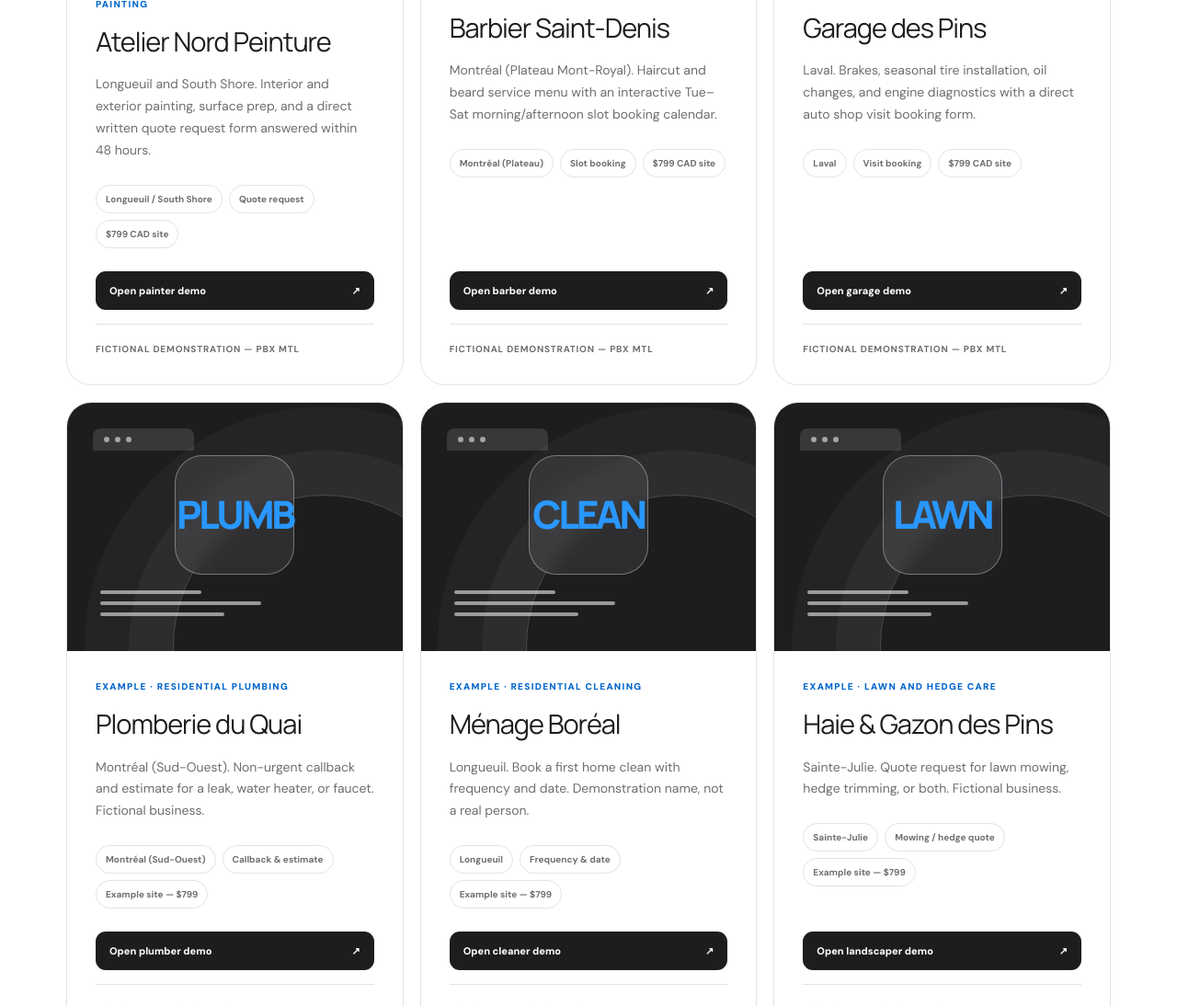
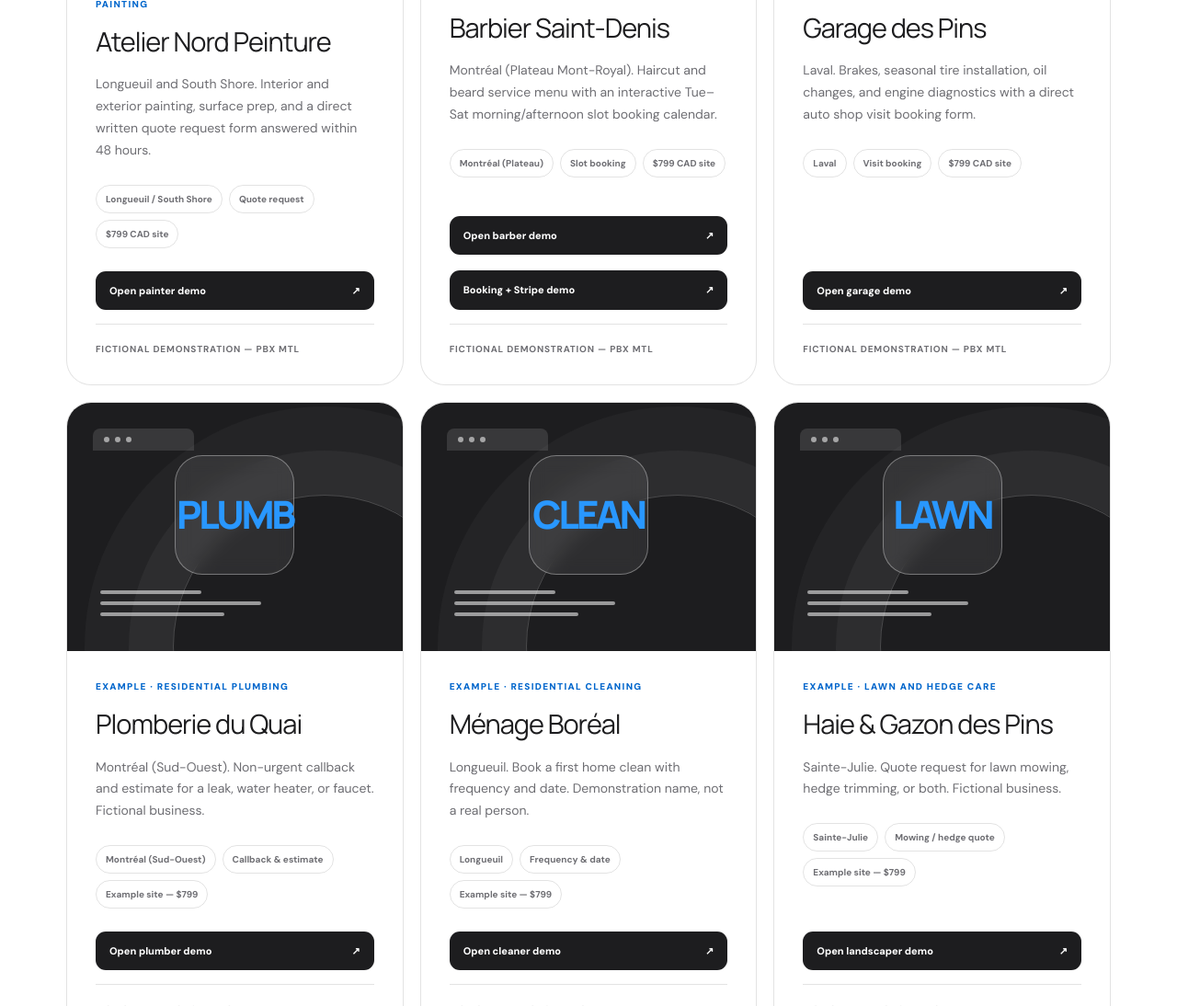
Before and after one commit to amittbhardwj/pbxmtl-ca, a website: page public/en/examples/index.html in a window 1280 px wide. Shown: the part 1611-2705 px from the top of the page at 92% size. Drawn offline with Linux system fonts and the light colour scheme.

Commit message:
Add barber booking demo link on examples index

```diff
--- a/public/en/examples/index.html
+++ b/public/en/examples/index.html
@@ -77,7 +77,7 @@
 
 <article class="work-card"><div class="work-visual"><div class="work-window"><span></span><span></span><span></span></div><div class="work-monogram">PAINTER</div><div class="work-lines"><i></i><i></i><i></i></div></div><div class="work-content"><p class="work-category">Example · Residential &amp; commercial painting</p><h3>Atelier Nord Peinture</h3><p>Longueuil and South Shore. Interior and exterior painting, surface prep, and a direct written quote request form answered within 48 hours.</p><div class="tag-list"><span>Longueuil / South Shore</span><span>Quote request</span><span>$799 CAD site</span></div><a class="work-link" href="/en/examples/painter/">Open painter demo<span>↗</span></a><small>Fictional demonstration — PBX MTL</small></div></article>
 
-<article class="work-card"><div class="work-visual"><div class="work-window"><span></span><span></span><span></span></div><div class="work-monogram">BARBER</div><div class="work-lines"><i></i><i></i><i></i></div></div><div class="work-content"><p class="work-category">Example · Barbershop &amp; grooming</p><h3>Barbier Saint-Denis</h3><p>Montréal (Plateau Mont-Royal). Haircut and beard service menu with an interactive Tue–Sat morning/afternoon slot booking calendar.</p><div class="tag-list"><span>Montréal (Plateau)</span><span>Slot booking</span><span>$799 CAD site</span></div><a class="work-link" href="/en/examples/barber/">Open barber demo<span>↗</span></a><small>Fictional demonstration — PBX MTL</small></div></article>
+<article class="work-card"><div class="work-visual"><div class="work-window"><span></span><span></span><span></span></div><div class="work-monogram">BARBER</div><div class="work-lines"><i></i><i></i><i></i></div></div><div class="work-content"><p class="work-category">Example · Barbershop &amp; grooming</p><h3>Barbier Saint-Denis</h3><p>Montréal (Plateau Mont-Royal). Haircut and beard service menu with an interactive Tue–Sat morning/afternoon slot booking calendar.</p><div class="tag-list"><span>Montréal (Plateau)</span><span>Slot booking</span><span>$799 CAD site</span></div><a class="work-link" href="/en/examples/barber/">Open barber demo<span>↗</span></a><a class="work-link" href="/exemples/barbier/reservation/en/">Booking + Stripe demo<span>↗</span></a><small>Fictional demonstration — PBX MTL</small></div></article>
 
 <article class="work-card"><div class="work-visual"><div class="work-window"><span></span><span></span><span></span></div><div class="work-monogram">GARAGE</div><div class="work-lines"><i></i><i></i><i></i></div></div><div class="work-content"><p class="work-category">Example · Auto repair &amp; tires</p><h3>Garage des Pins</h3><p>Laval. Brakes, seasonal tire installation, oil changes, and engine diagnostics with a direct auto shop visit booking form.</p><div class="tag-list"><span>Laval</span><span>Visit booking</span><span>$799 CAD site</span></div><a class="work-link" href="/en/examples/garage/">Open garage demo<span>↗</span></a><small>Fictional demonstration — PBX MTL</small></div></article>
 
```
